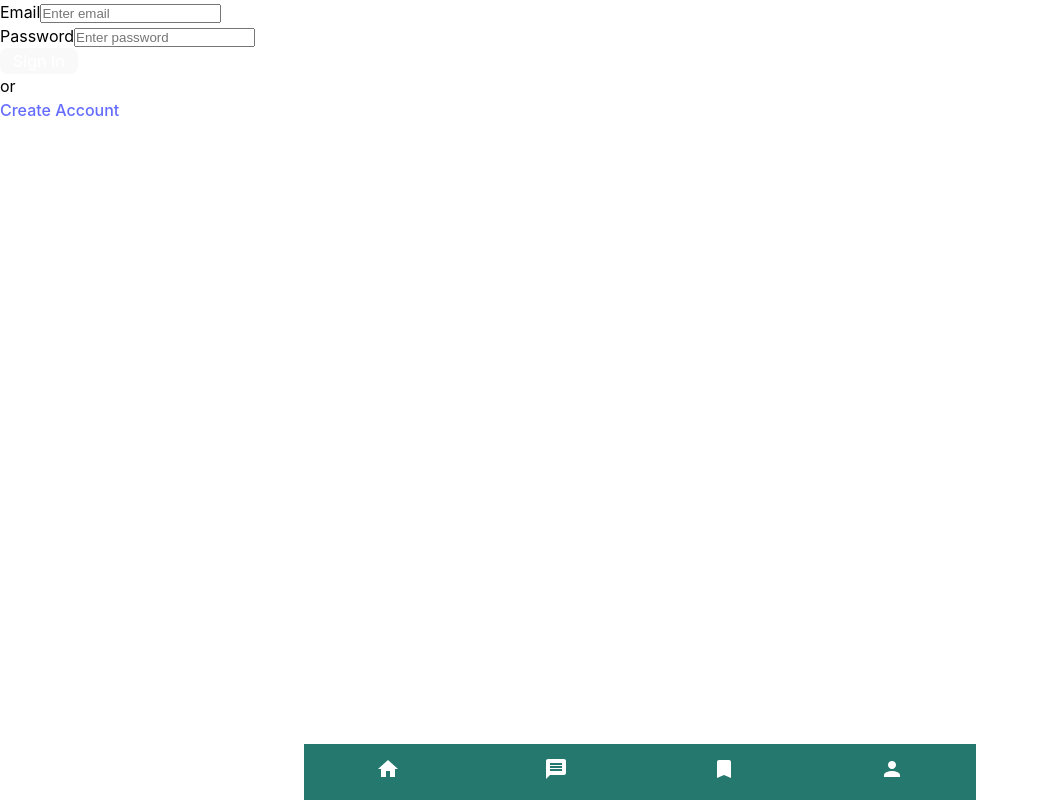
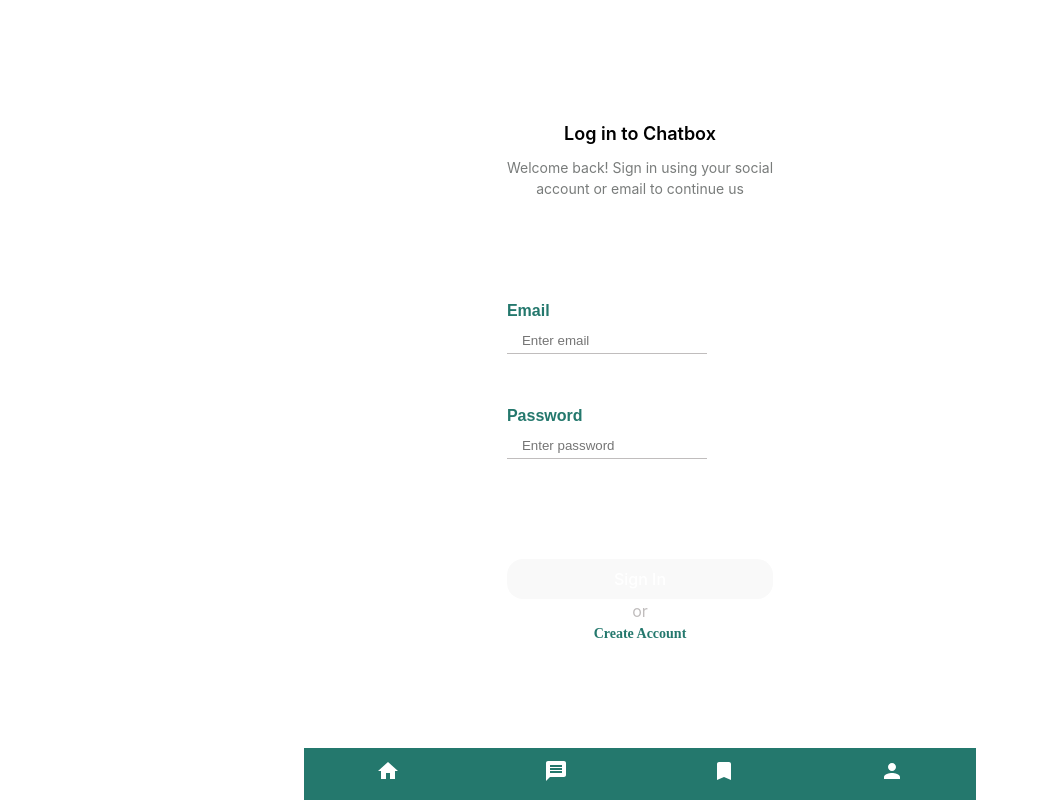
Before and after one commit to jdu214843/sns_app, a React (Vite) app: page / in a window 1280 px wide. Shown: the whole page, without its empty margins (0-1039 px from the left). Built offline with nearby package versions, Linux system fonts and the light colour scheme.

Commit message:
update backedn

```diff
--- a/src/App.jsx
+++ b/src/App.jsx
@@ -48,7 +48,7 @@
               </StyledIcon>
             }
             component={Link}
-            to="/"
+            to="/home"
           />
 
           <StyledBottomNavigationAction
--- a/src/components/Profile/Profile.jsx
+++ b/src/components/Profile/Profile.jsx
@@ -17,6 +17,7 @@
   ProfileBox,
   ProfileImgIcon,
 } from "./style";
+import LogOut from "./logout";
 
 const Profile = () => {
   return (
@@ -44,9 +45,9 @@
       <ProfileLoginImg>
         <ProfileImgIcon>Img</ProfileImgIcon>
         <ProfileLogin>
-          {/* <SignIn>
+          <LogOut>
             <h1>Sign In</h1>
-          </SignIn> */}
+          </LogOut>
         </ProfileLogin>
       </ProfileLoginImg>
     </ProfileBox>
--- /dev/null
+++ b/src/components/Profile/logout.jsx
@@ -0,0 +1,19 @@
+import { useNavigate } from "react-router-dom";
+import { Button } from "./style";
+import React from "react";
+
+const LogOut = () => {
+  const navigate = useNavigate();
+
+  const handleLogout = () => {
+    navigate("/");
+  };
+
+  return (
+    <div>
+      <Button onClick={handleLogout}>Log Out</Button>
+    </div>
+  );
+};
+
+export default LogOut;
--- a/src/components/Profile/style.js
+++ b/src/components/Profile/style.js
@@ -74,7 +74,15 @@
   border-top-left-radius: 50px;
   border-top-right-radius: 50px;
 `;
+const Button = styled.button`
+  outline: none;
+  border: none;
+  align-items: center;
+  margin-left: 20px;
+`;
+
 export {
+  Button,
   ProfileBox,
   ProfileClocks,
   ProfileIcon,
--- a/src/components/SignIn/signin.jsx
+++ b/src/components/SignIn/signin.jsx
@@ -1,10 +1,10 @@
 import React, { useState } from "react";
-import { Link, useNavigate } from "react-router-dom"; // Import useNavigate hook
+import { Link, useNavigate } from "react-router-dom";
 import Validation from "./SignInValidation.js";
 import axios from "axios";
-
+import "./style.css";
 const SignIn = () => {
-  const navigate = useNavigate(); // Initialize useNavigate hook
+  const navigate = useNavigate();
 
   const [errors, setErrors] = useState({});
 
@@ -41,10 +41,19 @@
   };
 
   return (
-    <div>
+    <div className="section_box">
       <div>
+        <div className="LogBoxtitle">
+          <p className="logTitle">Log in to Chatbox</p>
+          <p className="welcome">
+            {" "}
+            Welcome back! Sign in using your social <br /> account or email to
+            continue us
+          </p>
+        </div>
+
         <form action="" onSubmit={handleSubmit}>
-          <div>
+          <div className="inputBox">
             <label htmlFor="email">Email</label>
             <input
               type="email"
@@ -54,7 +63,7 @@
             />
             <span>{errors.email && <span>{errors.email}</span>}</span>
           </div>
-          <div>
+          <div className="inputBox2">
             <label htmlFor="password">Password</label>
             <input
               type="password"
@@ -64,9 +73,13 @@
             />
             <span>{errors.password && <span>{errors.password}</span>}</span>
           </div>
-          <button type="submit">Sign In</button>
-          <p>or</p>
-          <Link to={"/signup"}>Create Account</Link>
+          <button className="sign_btn" type="submit">
+            Sign In
+          </button>
+          <p className="or">or</p>
+          <Link to={"/signup"} className="create_account">
+            Create Account
+          </Link>
         </form>
       </div>
     </div>
--- /dev/null
+++ b/src/components/SignIn/style.css
@@ -0,0 +1,76 @@
+.section_box {
+  display: flex;
+  justify-content: center;
+  height: 100%;
+}
+
+.logTitle {
+  font-size: 18px;
+  margin-bottom: 10px;
+  font-weight: 600;
+}
+.welcome {
+  font-size: 14px;
+  color: #797c7b;
+}
+.LogBoxtitle {
+  display: flex;
+  flex-direction: column;
+  text-align: center;
+  justify-content: center;
+  padding-top: 120px;
+}
+form {
+  display: flex;
+  flex-direction: column;
+  justify-content: center;
+  align-self: center;
+  margin-top: 100px;
+}
+.or {
+  text-align: center;
+  color: #c0bdbd;
+}
+.create_account {
+  text-align: center;
+  color: #24786d;
+  font-family: bold;
+  font-size: 14px;
+  font-weight: 700;
+}
+label {
+  font-family: sans-serif;
+  font-weight: 600;
+  font-size: 16px;
+  margin-bottom: 5px;
+  color: #24786d;
+}
+.inputBox {
+  display: flex;
+  flex-direction: column;
+}
+.inputBox2 {
+  display: flex;
+  flex-direction: column;
+  margin-top: 50px;
+}
+input {
+  width: 200px !important;
+  padding: 5px 15px;
+  border: none;
+  outline: none;
+  border-bottom: 1px solid #c0bdbd;
+}
+span {
+  display: flex;
+  position: fixed;
+  margin-top: 30px;
+  color: red;
+}
+.sign_btn {
+  margin-top: 100px;
+  padding: 10px;
+  border: none;
+  outline: none;
+  border-radius: 16px;
+}
```
Also changed, not shown: src/components/SignIn/style.js (deleted, +0 -55 lines).
